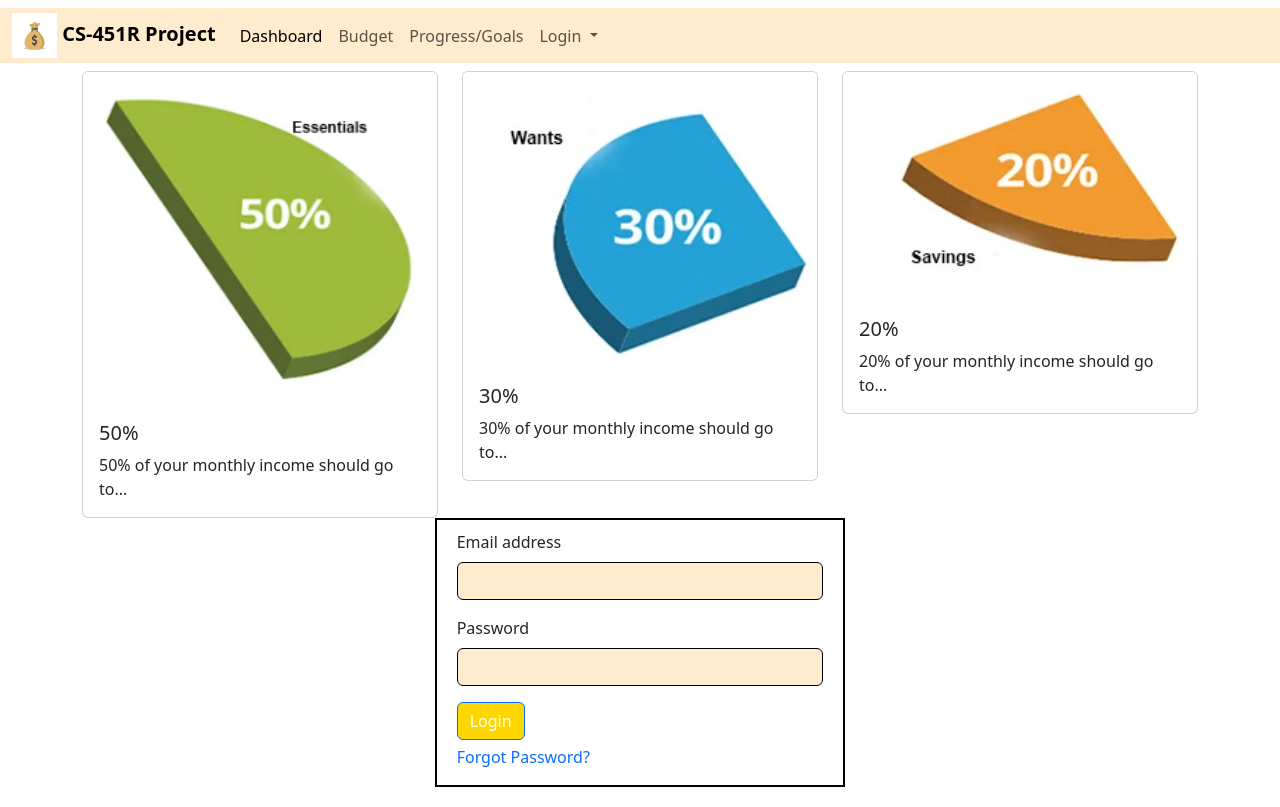
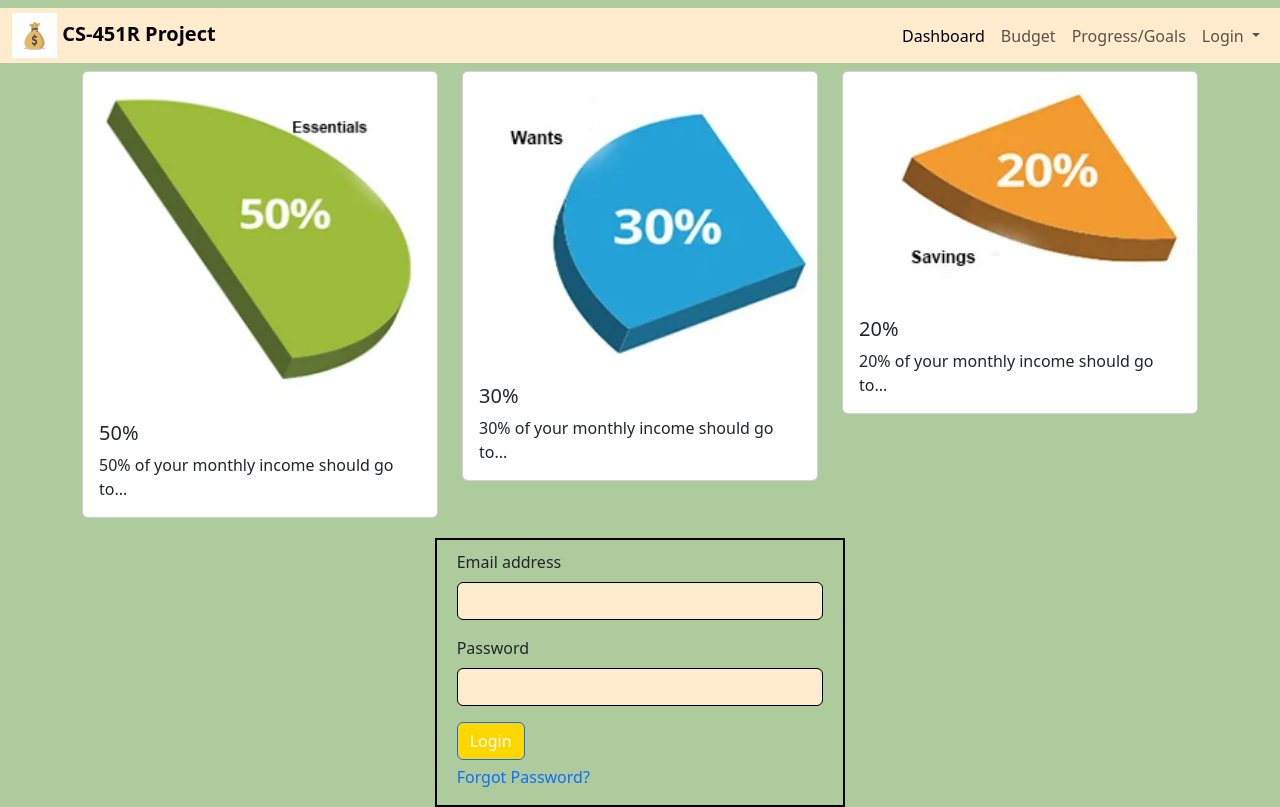
Before and after one commit to n00b110/bank-project, a Flask app: page / in a window 1280 px wide. Run offline with Flask 3, Linux system fonts and the light colour scheme.

Commit message:
corrected some base styles and added styles.css

```diff
--- /dev/null
+++ b/static/styles/styles.css
@@ -0,0 +1,3 @@
+body {
+    background-color: rgb(174, 203, 157);
+}
--- a/templates/base.html
+++ b/templates/base.html
@@ -6,6 +6,11 @@
     <link
       rel="stylesheet"
       href="https://cdn.jsdelivr.net/npm/bootstrap@5.3.3/dist/css/bootstrap.min.css"
+    />
+
+    <link
+      rel="stylesheet"
+      href="{{url_for('static', filename= 'styles/styles.css')}}"
     />
 
   </head>
@@ -45,12 +50,22 @@
       </div>
     </nav>
     <!-- body formatting -->
-    {% block body %}
+
     <style>
       .col {
       padding-bottom: 20px;
       }
+
+      .navbar-collapse {
+      justify-content: flex-end;
+      }
+
+      .base {
+        background-color: aquamarine;
+      }
     </style>
+
+    {% block body %}
     {% endblock %}
 
     <script
```
